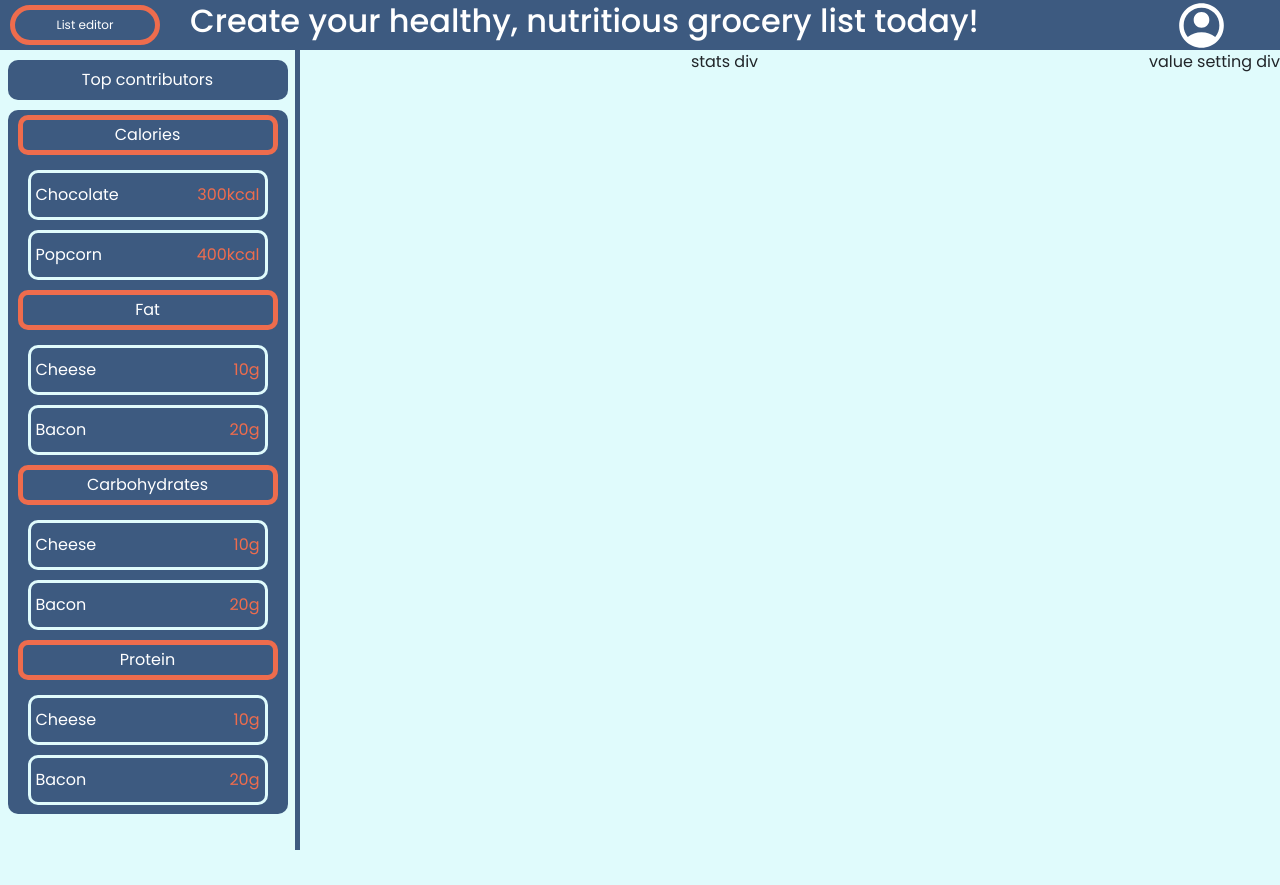
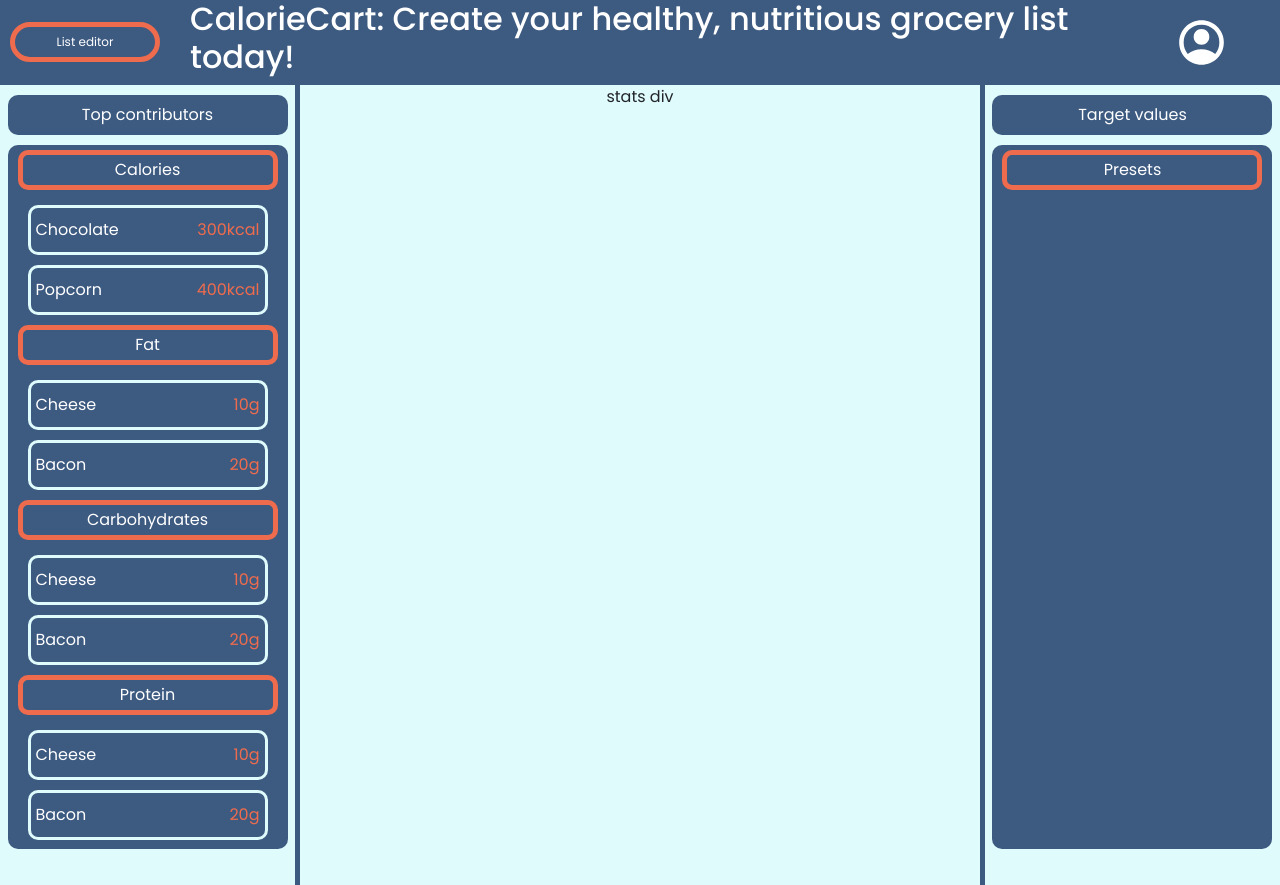
Before and after one commit to wmu66/Project-repo, a React (Vite) app in the folder CalorieCart/: page /stats/1 in a window 1280 px wide. Before the commit the page ends 850 px from the top, so only its background shows below. Built offline with nearby package versions, Linux system fonts and the light colour scheme.

Commit message:
Working on stats page

```diff
--- /dev/null
+++ b/CalorieCart/src/components/ValueSetter.jsx
@@ -0,0 +1,14 @@
+import SmallTitle from "./SmallTitle"
+
+const ValueSetter = () => {
+  return (
+    <>
+    <div><SmallTitle customClass="w300">Target values</SmallTitle></div>
+    <div className="editor-column-div medium">
+        <SmallTitle customClass="contributing medium">Presets</SmallTitle>
+    </div>
+    </>
+  )
+}
+
+export default ValueSetter
--- a/CalorieCart/src/pages/HomePage.jsx
+++ b/CalorieCart/src/pages/HomePage.jsx
@@ -7,7 +7,7 @@ function HomePage() {
     <>
       <div className="header-footer header">
         <h1 className="header-text">
-          Create your healthy, nutritious grocery list today!
+          CalorieCart: Create your healthy, nutritious grocery list today!
         </h1>
       </div>
       <div className="main-content">
--- a/CalorieCart/src/pages/ListCreatorPage.jsx
+++ b/CalorieCart/src/pages/ListCreatorPage.jsx
@@ -7,7 +7,7 @@ const ListCreatorPage = () => {
     <>
       <div className="header-footer header">
         <h1 className="header-text">
-          Create your healthy, nutritious grocery list today!
+          CalorieCart: Create your healthy, nutritious grocery list today!
         </h1>
         <AccountEditButton />
       </div>
--- a/CalorieCart/src/pages/ListEditorPage.jsx
+++ b/CalorieCart/src/pages/ListEditorPage.jsx
@@ -28,7 +28,7 @@ const ListEditorPage = () => {
             List creator
           </Button>
           <h1 className="header-text">
-            Create your healthy, nutritious grocery list today!
+            CalorieCart: Create your healthy, nutritious grocery list today!
           </h1>
         </div>
         <AccountEditButton />
--- a/CalorieCart/src/pages/StatsPage.jsx
+++ b/CalorieCart/src/pages/StatsPage.jsx
@@ -4,6 +4,7 @@ import "../styles/list_editor.css";
 import "../styles/stats.css";
 import AccountEditButton from "../components/AccountEditButton";
 import TopContributors from "../components/TopContributors.jsx";
+import ValueSetter from "../components/ValueSetter.jsx";
 
 
 const StatsPage = () => {
@@ -23,7 +24,7 @@ const StatsPage = () => {
                 List editor
             </Button>
             <h1 className="header-text">
-                Create your healthy, nutritious grocery list today!
+                CalorieCart: Create your healthy, nutritious grocery list today!
             </h1>
         </div>
         <AccountEditButton />
@@ -31,7 +32,7 @@ const StatsPage = () => {
       <div className="main-content list_editor">
         <div className="top-contributor-div"><TopContributors/></div>
         <div className="stats-div">stats div</div>
-        <div className="value-setting-div"> value setting div </div>
+        <div className="top-contributor-div right"><ValueSetter/> </div>
       </div>
       </>
   )
--- a/CalorieCart/src/styles/index.css
+++ b/CalorieCart/src/styles/index.css
@@ -272,6 +272,7 @@ body {
     height: 30px;
     margin: 0%;
     font-size: var(--font-small);
+    margin: 2px;
   }
 
   :root {
--- a/CalorieCart/src/styles/stats.css
+++ b/CalorieCart/src/styles/stats.css
@@ -26,6 +26,11 @@
     align-items: center;
   }
 
+  .top-contributor-div.right {
+    border-right: none;
+    border-left: 5px solid var(--accentcolor1)
+  }
+
   .contributing-item {
     display: flex;
     align-items: center;
```
